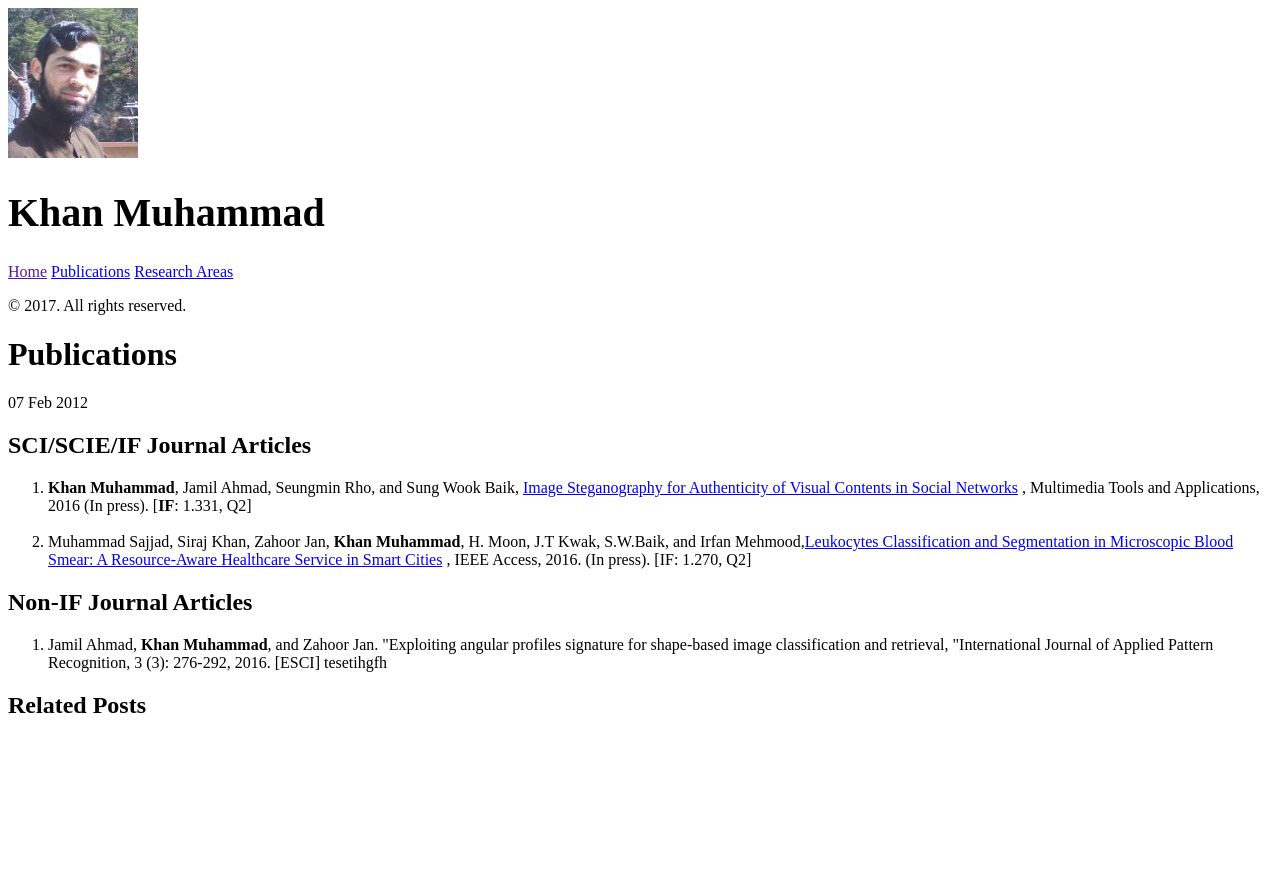
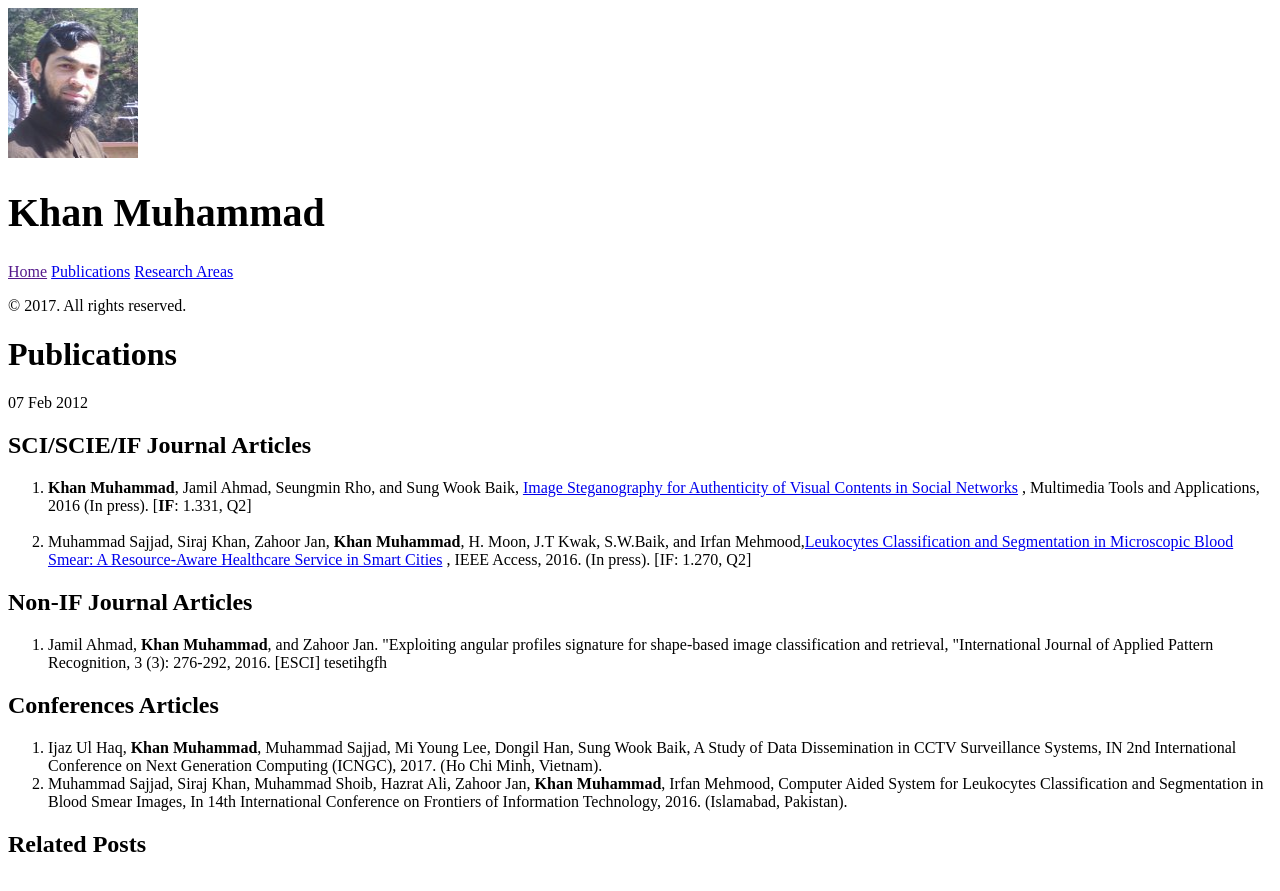
Before and after one commit to khan-muhammad/khan-muhammad.github.io, a Jekyll site: the page built from _posts/2012-02-07-pub1.md, in a window 1280 px wide. Shown: the top 891 px of the page. Built offline with Jekyll 4.4.1, drawn with Linux system fonts in a browser that asks for light colours; Markdown is read by kramdown in place of the engine named in the settings.

Commit message:
Added conference papers

```diff
--- a/_posts/2012-02-07-pub1.md
+++ b/_posts/2012-02-07-pub1.md
@@ -32,3 +32,18 @@
 
 
 </ol>
+
+
+##Conferences Articles
+
+<ol>
+<li>
+Ijaz Ul Haq, <strong>Khan Muhammad</strong>, Muhammad Sajjad, Mi Young Lee, Dongil Han, Sung Wook Baik, A Study of Data Dissemination in CCTV Surveillance Systems, IN 2nd International Conference on Next Generation Computing (ICNGC), 2017. (Ho Chi Minh, Vietnam).
+</li>
+
+<li>
+Muhammad Sajjad, Siraj Khan, Muhammad Shoib, Hazrat Ali, Zahoor Jan, <strong>Khan Muhammad</strong>, Irfan Mehmood, Computer Aided System for Leukocytes Classification and Segmentation in Blood Smear Images, In 14th International Conference on Frontiers of Information Technology, 2016. (Islamabad, Pakistan).
+</li>
+
+
+</ol>
```
